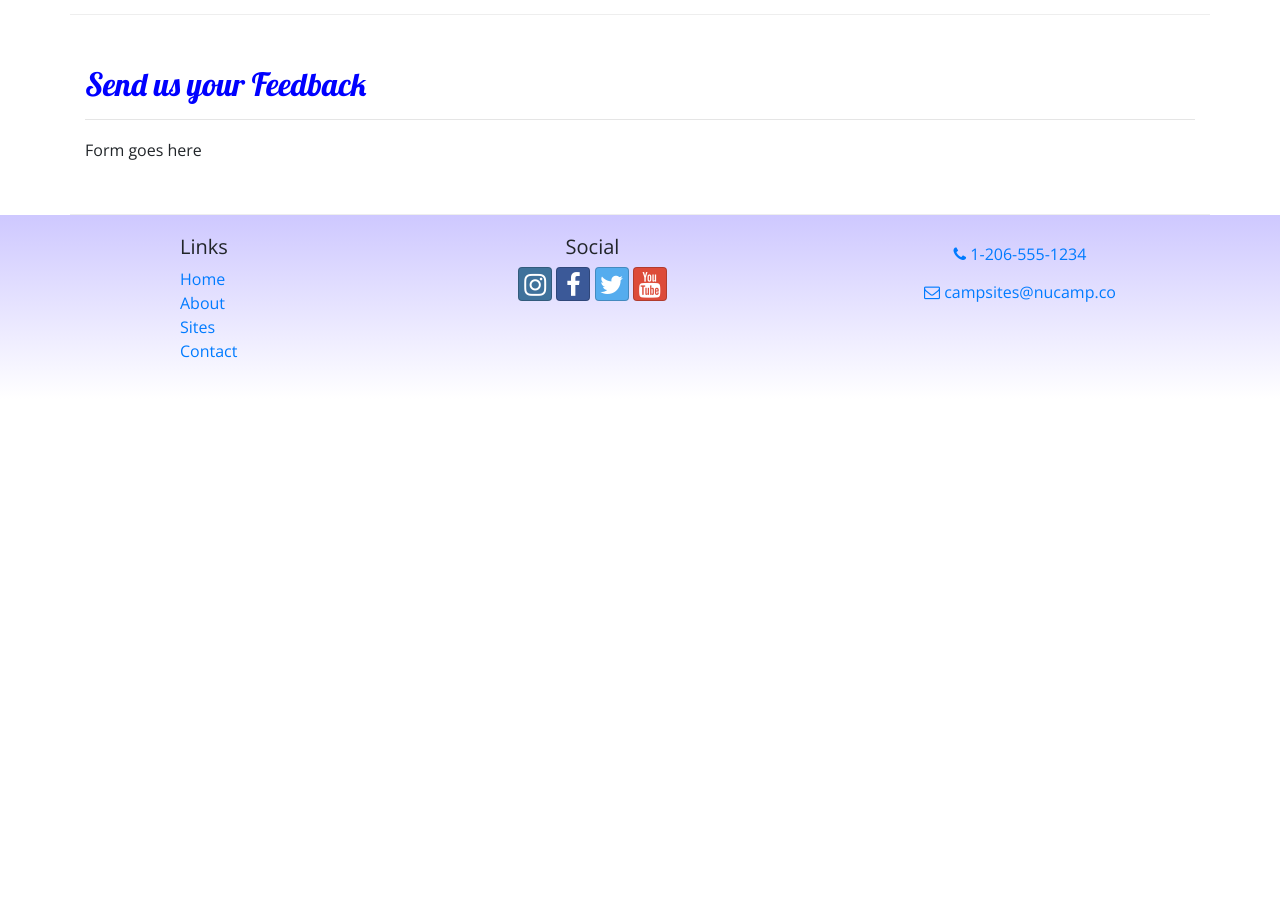
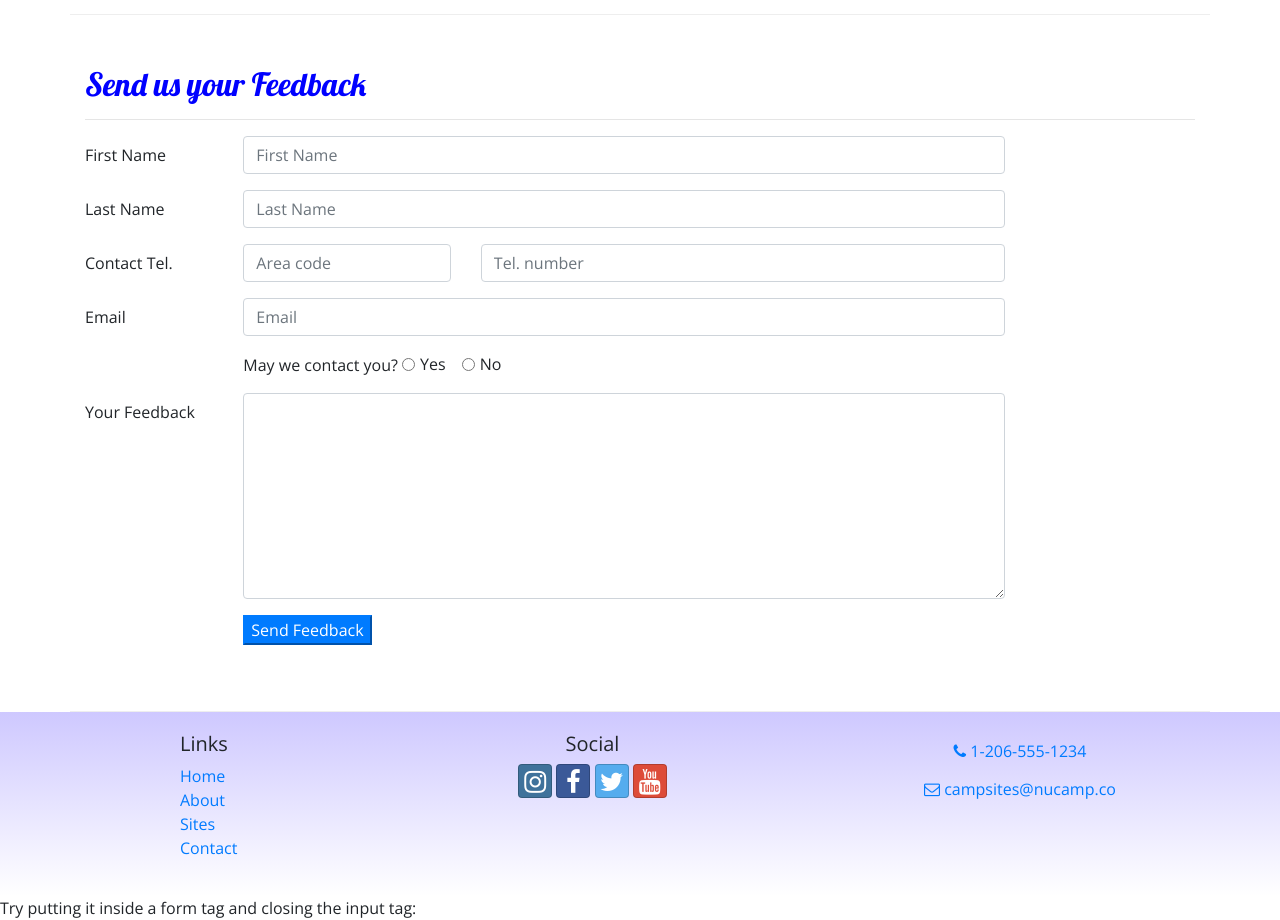
Before and after one commit to wahidCarvan/bootstrap, a website: page contactus.html in a window 1280 px wide. Shown: the part 560-1480 px from the top of the page. Before the commit the page ends 959 px from the top, so only its background shows below. Drawn offline with nearby package versions, Linux system fonts and the light colour scheme.

Commit message:
added a form

```diff
--- a/contactus.html
+++ b/contactus.html
@@ -84,12 +84,63 @@
                 <hr />
             </div>
             <div class="col-md-10">
-                Form goes here
+                <form>
+                    <div class="form-group row">
+                        <label for="firstName" class="col-md-2 col-form-label">First Name</label>
+                        <div class="col-md-10">
+                            <input type="text" class="form-control" id="firstName" name="firstName" placeholder="First Name" />
+                        </div>
+                    </div>
+                    <div class="form-group row">
+                        <label for="lastName" class="col-md-2 col-form-label">Last Name</label>
+                        <div class="col-md-10">
+                            <input type="text" class="form-control" id="lastName" name="lastName" placeholder="Last Name" />
+                        </div>
+                    </div>
+                    <div class="form-group row">
+                        <label for="areaCode" class="col-md-2 col-form-label">Contact Tel.</label>
+                        <div class="col-5 col-md-3">
+                            <input type="tel" class="form-control" id="areaCode" name="areaCode" placeholder="Area code" />
+                        </div>
+                        <div class="col-7">
+                            <input type="tel" class="form-control" name="telNum" placeholder="Tel. number" />
+                        </div>
+                    </div>
+                    <div class="form-group row">
+                        <label for="email" class="col-md-2 col-form-label">Email</label>
+                        <div class="col-md-10">
+                            <input type="email" class="form-control" id="email" name="email" placeholder="Email" />
+                        </div>
+                    </div>
+                    <div class="form-group row">
+                        <div class="col offset-md-2">
+                            May we contact you?
+                            <div class="form-check form-check-inline">
+                                <input type="radio" class="form-check-input" id="contactYes" name="contactRadios" value="yes" />
+                                <label for="contactYes" class="form-check-label">Yes</label>
+                            </div>
+                            <div class="form-check form-check-inline">
+                                <input type="radio" class="form-check-input" id="contactNo" name="contactRadios" value="no" />
+                                <label for="contactNo" class="form-check-label">No</label>
+                            </div>
+                        </div>
+                    </div>
+                    <div class="form-group row">
+                        <label for="feedback" class="col-md-2 col-form-label">Your Feedback</label>
+                        <div class="col-md-10">
+                            <textarea class="form-control" id="feedback" name="feedback" rows="8"></textarea>
+                        </div>
+                    </div>
+                    <div class="form-group row">
+                        <div class="offset-md-2 col-md-10">
+                            <button type="submit" class="bt btn-primary">Send Feedback</button>
+                        </div>
+                    </div>
+                </form>
             </div>
         </div>
-
     </div>
-
+    </form>
     <footer>
         <div class="container">
             <div class="row">
@@ -118,6 +169,13 @@
         </div>
     </footer>
 
+
+
+
+Try putting it inside a form tag and closing the input tag:
+
+
+
     <!-- jQuery must come first, then Popper.js, then the Bootstrap JavaScript plugins.-->
     <script src="node_modules/jquery/dist/jquery.slim.min.js"></script>
     <script src="node_modules/popper.js/dist/umd/popper.min.js"></script>
```
